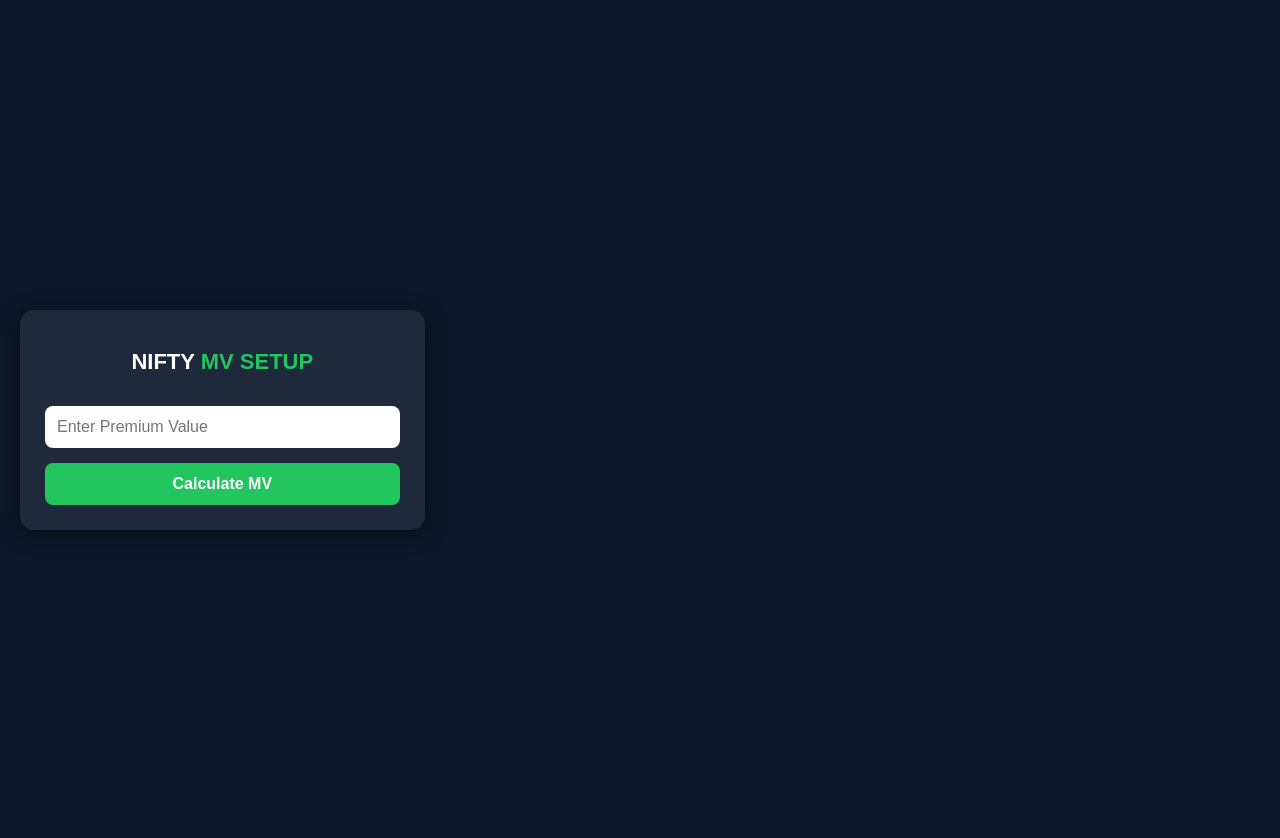
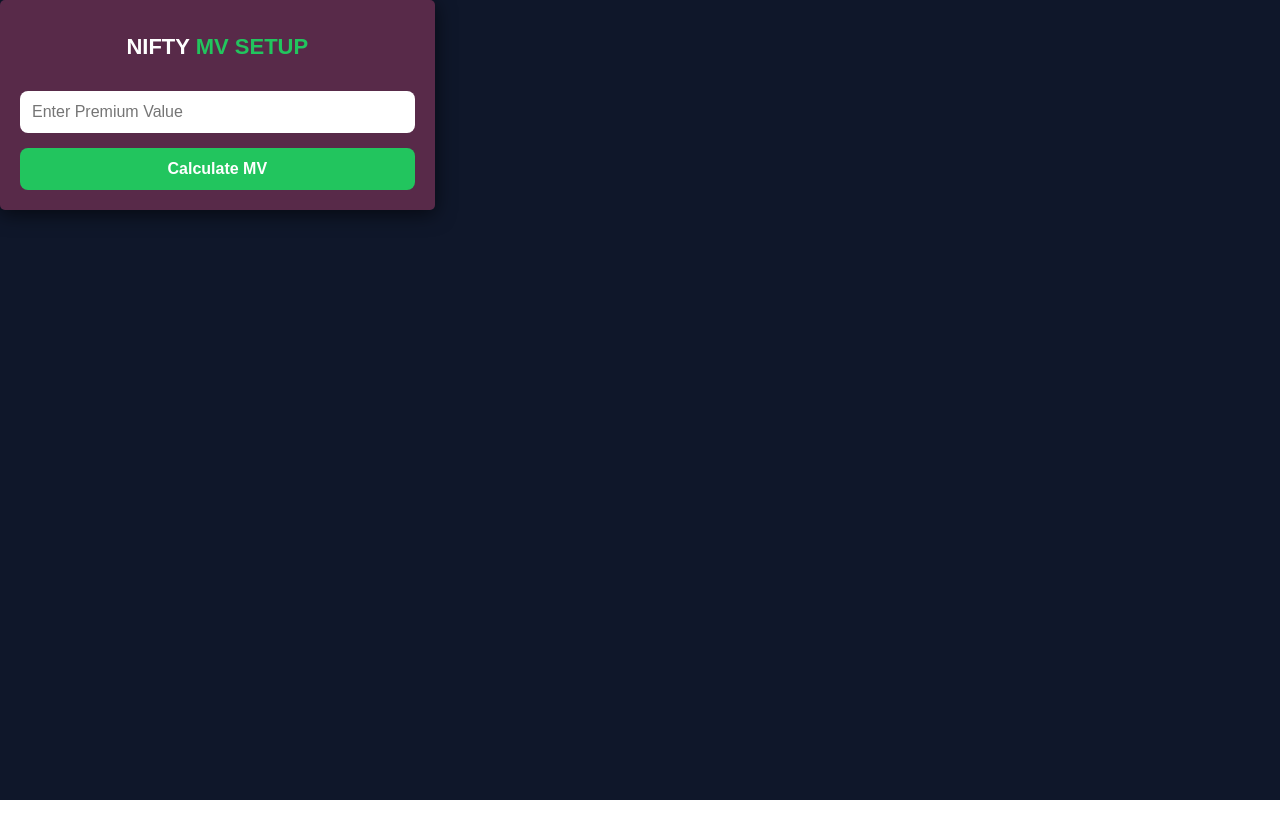
Before and after one commit to Udaya1999/nifty_setup, a React (Vite) app: page / in a window 1280 px wide. After the commit the page ends 800 px from the top, so only its background shows below. Built offline with nearby package versions, Linux system fonts and the light colour scheme.

Commit message:
Added background image

```diff
--- a/src/App.css
+++ b/src/App.css
@@ -5,20 +5,23 @@ body {
 }
 
 .app {
-  display: flex;
+
   justify-content: center;
   align-items: center;
   min-height: 100vh;
-  padding: 20px;
+
+
 }
 
 .card {
   background: #1e293b;
-  padding: 25px;
-  border-radius: 14px;
+  padding: 20px;
+  border-radius: 5px;
+  background-color: rgb(88, 42, 73);
   width: 100%;
   max-width: 420px;
   box-shadow: 0 4px 20px rgba(0, 0, 0, 0.6);
+
 }
 
 h1 {
--- a/src/App.jsx
+++ b/src/App.jsx
@@ -51,6 +51,7 @@ function App() {
           NIFTY <span className="highlight">MV SETUP</span>
         </h1>
 
+
         <input
           type="number"
           placeholder="Enter Premium Value"
```
Also changed, not shown: 1 other file (tests, documents, lock files or other folders).
